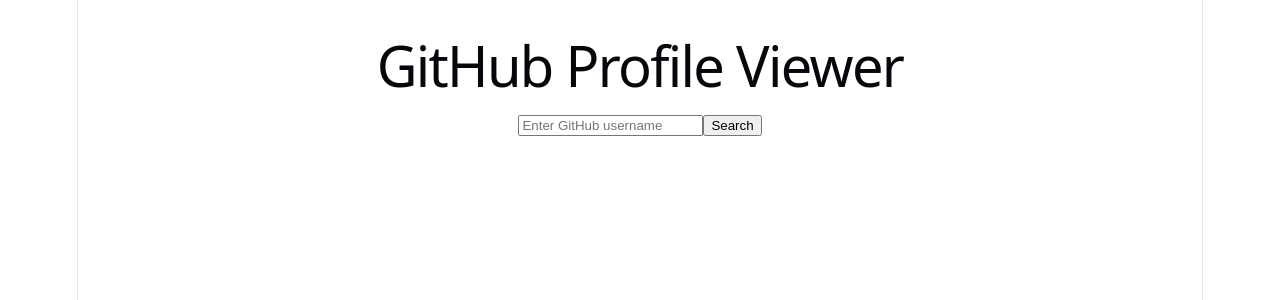
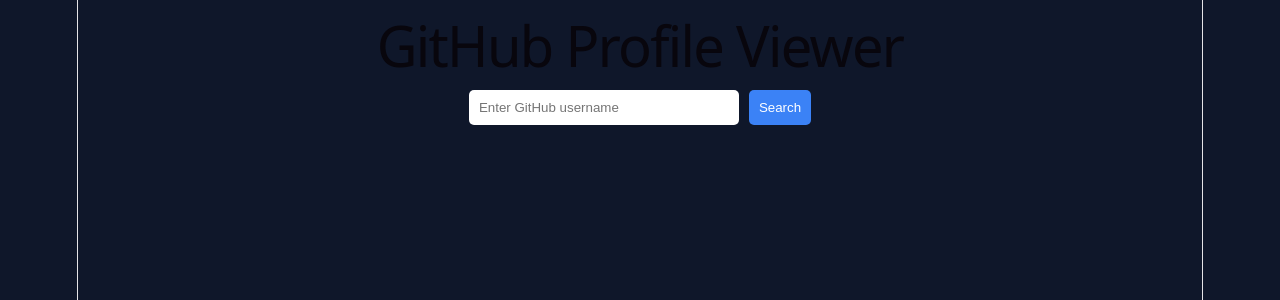
Before and after one commit to Prajjushetty/portfolio-evaluator, a React (Vite) app in the folder client/: page / in a window 1280 px wide. Shown: the top 300 px of the page. Built offline with nearby package versions, Linux system fonts and the light colour scheme.

Commit message:
Day 4: Improved UI with styling and hover effects

```diff
--- a/client/src/App.css
+++ b/client/src/App.css
@@ -1,184 +1,74 @@
-.counter {
-  font-size: 16px;
-  padding: 5px 10px;
-  border-radius: 5px;
-  color: var(--accent);
-  background: var(--accent-bg);
-  border: 2px solid transparent;
-  transition: border-color 0.3s;
-  margin-bottom: 24px;
-
-  &:hover {
-    border-color: var(--accent-border);
-  }
-  &:focus-visible {
-    outline: 2px solid var(--accent);
-    outline-offset: 2px;
-  }
+body {
+  background: #0f172a;
+  font-family: Arial;
 }
 
-.hero {
-  position: relative;
-
-  .base,
-  .framework,
-  .vite {
-    inset-inline: 0;
-    margin: 0 auto;
+.container {
+  text-align: center;
+  color: white;
 }
 
-  .base {
-    width: 170px;
-    position: relative;
-    z-index: 0;
+.search-box {
+  margin: 20px;
 }
 
-  .framework,
-  .vite {
-    position: absolute;
+input {
+  padding: 10px;
+  width: 250px;
+  border-radius: 5px;
+  border: none;
 }
 
-  .framework {
-    z-index: 1;
-    top: 34px;
-    height: 28px;
-    transform: perspective(2000px) rotateZ(300deg) rotateX(44deg) rotateY(39deg)
-      scale(1.4);
+button {
+  padding: 10px;
+  margin-left: 10px;
+  border: none;
+  background: #3b82f6;
+  color: white;
+  border-radius: 5px;
+  cursor: pointer;
 }
 
-  .vite {
-    z-index: 0;
-    top: 107px;
-    height: 26px;
-    width: auto;
-    transform: perspective(2000px) rotateZ(300deg) rotateX(40deg) rotateY(39deg)
-      scale(0.8);
-  }
+.profile-card {
+  background: #1e293b;
+  padding: 20px;
+  border-radius: 12px;
+  margin: 20px auto;
+  width: 300px;
 }
 
-#center {
-  display: flex;
-  flex-direction: column;
-  gap: 25px;
-  place-content: center;
-  place-items: center;
-  flex-grow: 1;
-
-  @media (max-width: 1024px) {
-    padding: 32px 20px 24px;
-    gap: 18px;
-  }
+.profile-card img {
+  border-radius: 50%;
+  width: 100px;
 }
 
-#next-steps {
+.stats {
   display: flex;
-  border-top: 1px solid var(--border);
-  text-align: left;
-
-  & > div {
-    flex: 1 1 0;
-    padding: 32px;
-    @media (max-width: 1024px) {
-      padding: 24px 20px;
-    }
+  justify-content: space-between;
+  margin-top: 10px;
 }
 
-  .icon {
-    margin-bottom: 16px;
-    width: 22px;
-    height: 22px;
+.repo-container {
+  display: grid;
+  grid-template-columns: repeat(auto-fit, minmax(250px, 1fr));
+  padding: 20px;
+  gap: 15px;
 }
 
-  @media (max-width: 1024px) {
-    flex-direction: column;
-    text-align: center;
+.repo-card {
+  background: #1e293b;
+  padding: 15px;
+  border-radius: 10px;
 }
+.repo-card:hover {
+  transform: scale(1.05);
+  transition: 0.3s;
 }
 
-#docs {
-  border-right: 1px solid var(--border);
-
-  @media (max-width: 1024px) {
-    border-right: none;
-    border-bottom: 1px solid var(--border);
-  }
+button:hover {
+  background: #2563eb;
 }
 
-#next-steps ul {
-  list-style: none;
-  padding: 0;
-  display: flex;
-  gap: 8px;
-  margin: 32px 0 0;
-
-  .logo {
-    height: 18px;
+.stats span {
+  margin: 0 5px;
 }
-
-  a {
-    color: var(--text-h);
-    font-size: 16px;
-    border-radius: 6px;
-    background: var(--social-bg);
-    display: flex;
-    padding: 6px 12px;
-    align-items: center;
-    gap: 8px;
-    text-decoration: none;
-    transition: box-shadow 0.3s;
-
-    &:hover {
-      box-shadow: var(--shadow);
-    }
-    .button-icon {
-      height: 18px;
-      width: 18px;
-    }
-  }
-
-  @media (max-width: 1024px) {
-    margin-top: 20px;
-    flex-wrap: wrap;
-    justify-content: center;
-
-    li {
-      flex: 1 1 calc(50% - 8px);
-    }
-
-    a {
-      width: 100%;
-      justify-content: center;
-      box-sizing: border-box;
-    }
-  }
-}
-
-#spacer {
-  height: 88px;
-  border-top: 1px solid var(--border);
-  @media (max-width: 1024px) {
-    height: 48px;
-  }
-}
-
-.ticks {
-  position: relative;
-  width: 100%;
-
-  &::before,
-  &::after {
-    content: '';
-    position: absolute;
-    top: -4.5px;
-    border: 5px solid transparent;
-  }
-
-  &::before {
-    left: 0;
-    border-left-color: var(--border);
-  }
-  &::after {
-    right: 0;
-    border-right-color: var(--border);
-  }
-}
--- a/client/src/App.jsx
+++ b/client/src/App.jsx
@@ -1,35 +1,72 @@
 import { useState } from "react";
+import "./App.css";
 
 function App() {
   const [username, setUsername] = useState("");
   const [data, setData] = useState(null);
+  const [loading, setLoading] = useState(false);
+  const [error, setError] = useState("");
 
   const fetchProfile = async () => {
+    if (!username) return;
+
+    setLoading(true);
+    setError("");
+
+    try {
       const res = await fetch(`http://localhost:5000/api/profile/${username}`);
       const result = await res.json();
       setData(result);
+    } catch (err) {
+      setError("User not found");
+    }
+
+    setLoading(false);
   };
 
   return (
-    <div style={{ padding: "20px" }}>
+    <div className="container">
       <h1>GitHub Profile Viewer</h1>
 
+      <div className="search-box">
         <input
           type="text"
           placeholder="Enter GitHub username"
           value={username}
           onChange={(e) => setUsername(e.target.value)}
+          onKeyDown={(e) => e.key === "Enter" && fetchProfile()}
         />
+        <button onClick={fetchProfile}>Search</button>
+      </div>
 
-      <button onClick={fetchProfile}>Search</button>
+      {loading && <p>Loading...</p>}
+      {error && <p>{error}</p>}
 
       {data && (
-        <div>
-          <h2>{data.profile.login}</h2>
-          <p>Followers: {data.profile.followers}</p>
-          <p>Public Repos: {data.profile.public_repos}</p>
+        <div className="profile-card">
+          <img src={data.profile.avatar_url} alt="avatar" />
+          <h2>{data.profile.name}</h2>
+          <p>@{data.profile.login}</p>
+
+          <div className="stats">
+            <span>Followers: {data.profile.followers}</span>
+            <span>Following: {data.profile.following}</span>
+            <span>Repos: {data.profile.public_repos}</span>
+          </div>
         </div>
       )}
+
+      <div className="repo-container">
+        {data &&
+          data.repos.map((repo) => (
+            <div key={repo.id} className="repo-card">
+              <a href={repo.html_url} target="_blank">
+                <h3>{repo.name}</h3>
+              </a>
+              <p>{repo.description}</p>
+            </div>
+          ))}
+      </div>
     </div>
   );
 }
```
Lines whose indentation alone changed are shown as unchanged.
